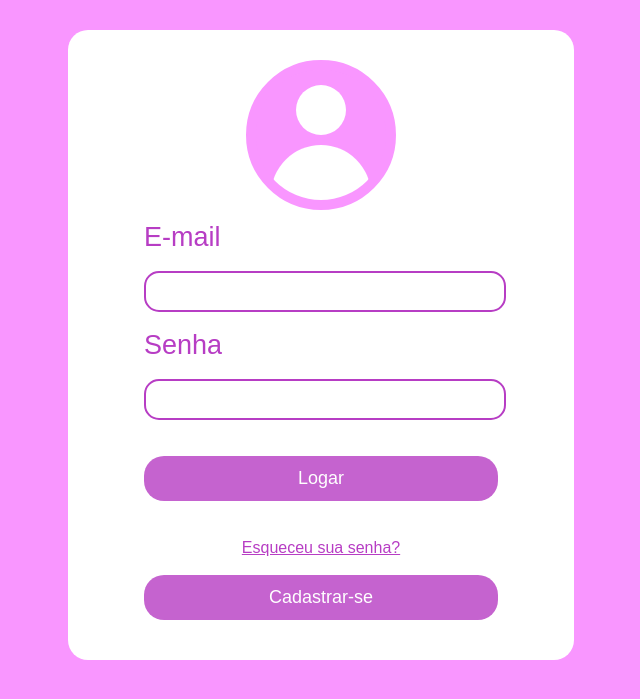
After one commit to davioliveira-dev/ProjetoSistemaCabeleireiro, a PHP site: page / in a window 1280 px wide. The commit adds this page. Shown: the top 699 px of the page, without its empty margins (319-959 px from the left). Run offline with PHP 8.4, Linux system fonts and the light colour scheme.

Commit message:
Modificado arquivos

```diff
--- a/cadastro.php
+++ b/cadastro.php
@@ -2,13 +2,13 @@
 <html>
     <head>
         <meta charset="utf-8">
-        <link rel="stylesheet" type="text/css" href="cadastro.css">
+        <link rel="stylesheet" type="text/css" href="css/cadastro.css">
         <title>Salão de Cabelereiro</title>
     </head>
     <body>
         <div class="box">
             <div class="cont">
-                <form class="form" method="POST" action="processa.php">
+                <form class="form" method="POST" action="cadastra.php">
                     <br><h1>Cadastro de Cliente</h1>
                     <ul>
                         <div class="coluna1">
--- /dev/null
+++ b/index.php
@@ -0,0 +1,25 @@
+<!DOCTYPE html>
+<html>
+    <head>
+        <meta charset="utf-8">
+        <link rel="stylesheet" type="text/css" href="css/reset.css">
+        <link rel="stylesheet" type="text/css" href="css/login.css">
+        <title>Salão de Cabelereiro</title>
+    </head>
+    <body>
+        <div class="box">
+            <div class="cont">
+                <form class="form" method="POST" action="logado.php">
+                    <center><div class="user"></div></center><br>
+                    <label class="login">E-mail</label><br>
+                    <input type="email" name="email" class="input" required>
+                    <br><label class="senha">Senha</label><br>
+                    <input type="password" name="senha" class="input" required><br>
+                    <br><input type="submit" name="submit" value="Logar" class="submit"><br>
+                    <a href="https://google.com"><label class="ems">Esqueceu sua senha?</label></a><br>
+                    <a href="cadastro.php"><input type="button" name="cadastar" class="submit" value="Cadastrar-se"></a>
+                </form>
+            </div>
+        </div>
+    </body>
+</html>
--- a/logado.php
+++ b/logado.php
@@ -5,9 +5,6 @@
 		<meta http-equiv="X-UA-Compatible" content="IE=edge,chrome=1">
 		<meta name="viewport" content="width=device-width, initial-scale=1.0">
 		<title>Home</title>
-		<meta name="description" content="A sidebar menu as seen on the Google Nexus 7 website" />
-		<meta name="keywords" content="google nexus 7 menu, css transitions, sidebar, side menu, slide out menu" />
-		<meta name="author" content="Codrops" />
 		<link rel="stylesheet" type="text/css" href="css/normalize.css" />
 		<link rel="stylesheet" type="text/css" href="css/demo.css" />
         <link rel="stylesheet" type="text/css" href="css/component.css" />
@@ -15,7 +12,7 @@
 	</head>
 	<body>
 		<div class="container">
-			<ul id="gn-menu" class="gn-menu-main">
+			<ul id="gn-menu" class="gn-menu-main"><label class="gn-menu-main">Salão de Cabelereiro</label>
 				<li class="gn-trigger">
 					<a class="gn-icon gn-icon-menu"><span>Menu</span></a>
 					<nav class="gn-menu-wrapper">
```
Also changed, not shown: cadastra.php (added, +32 -0 lines), logo.png (added).
